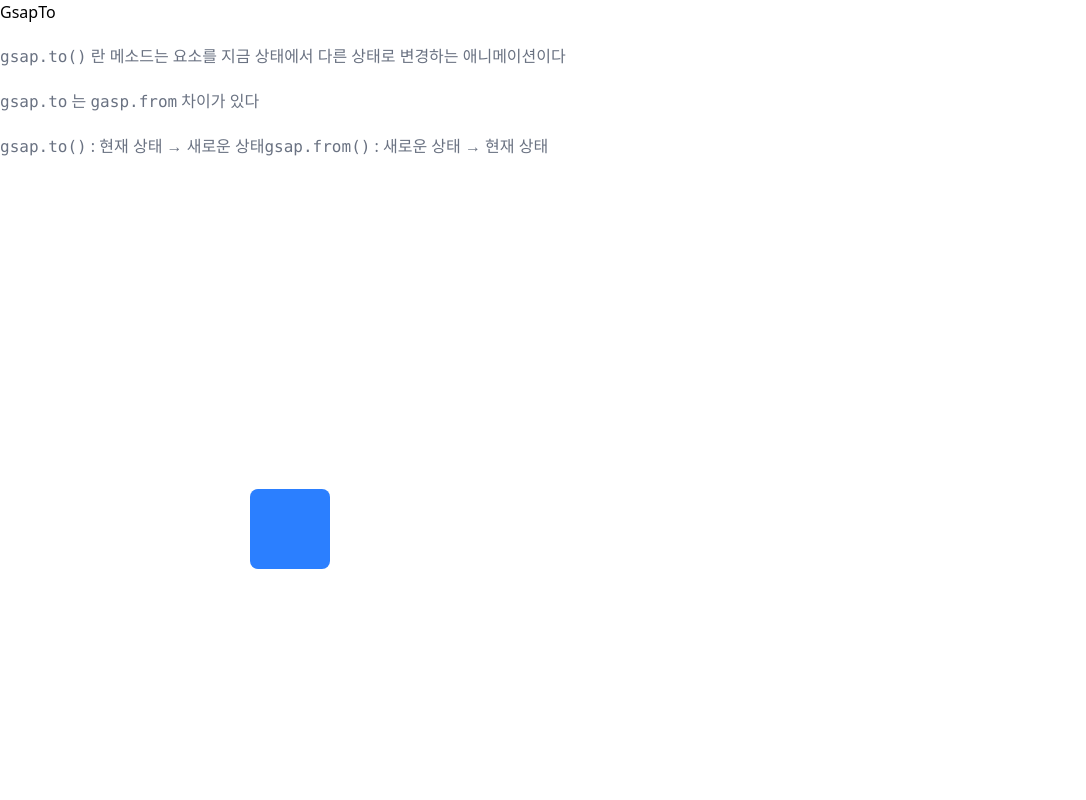
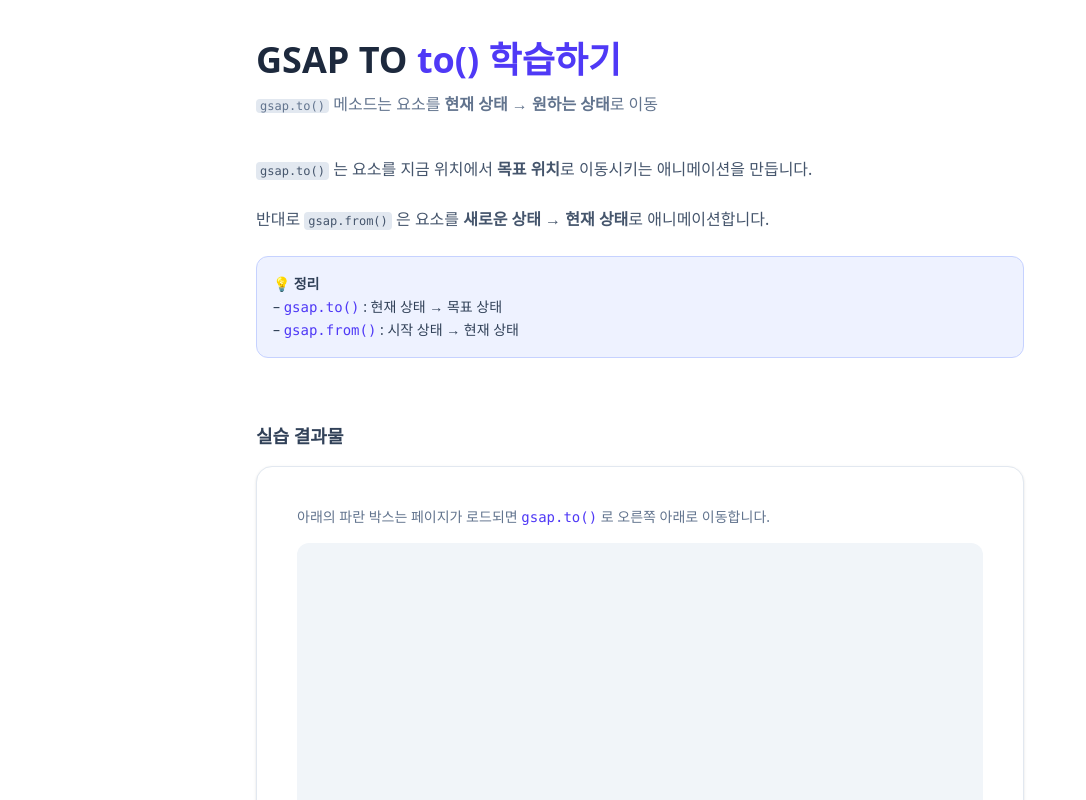
Before and after one commit to eeeunhey/GSAP_Project, a React (Vite) app in the folder GSAP_React/: page /gaspTo in a window 1280 px wide. Shown: the top 800 px of the page, without its empty margins (0-1086 px from the left). Built offline with nearby package versions, Linux system fonts and the light colour scheme.

Commit message:
feat: LessonTemplate 구현

```diff
--- a/GSAP_React/src/components/LessonTemplate.jsx
+++ b/GSAP_React/src/components/LessonTemplate.jsx
@@ -0,0 +1,36 @@
+import React from "react";
+
+const LessonTemplate = ({
+  title, // 제목
+  highlight, // 강조 문구
+  intro, // 소개 문구
+  summaryBox, // 요약 박스
+  children, // 실습영역
+}) => {
+  return (
+    <main className="">
+      <header className="max-w-3xl mx-auto text-cente my-10">
+        <h1 className="text-3xl md:text-4xl font-extrabold text-slate-800">
+          {title}{" "}
+          {highlight && <span className="text-indigo-600">{highlight}</span>}
+        </h1>
+        {intro && (
+          <p className="mt-3 text-sm md:text-base text-slate-500">{intro}</p>
+        )}
+      </header>
+
+      {/* 내용 요약 정리 */}
+      <section className="max-w-3xl mx-auto mb-16 space-y-6">
+        {summaryBox}
+      </section>
+
+      {/* 실습섹션 */}
+      <section className="max-w-3xl mx-auto">
+        <h2 className="text-lg font-bold text-slate-700 mb-4">실습 결과물</h2>
+        {children}
+      </section>
+    </main>
+  );
+};
+
+export default LessonTemplate;
--- a/GSAP_React/src/pages/GsapTo.jsx
+++ b/GSAP_React/src/pages/GsapTo.jsx
@@ -1,45 +1,97 @@
-import { useGSAP } from "@gsap/react"
-import gsap from "gsap"
-
+import { useGSAP } from "@gsap/react";
+import gsap from "gsap";
+import LessonTemplate from "../components/LessonTemplate";
 
 export const GsapTo = () => {
-    useGSAP(()=>{
-        // to(해당 id를 (객체), 얼만큼 이동할지 )
-        gsap.to('#blue-box',{
-            x:250,
-            y:250,
-        })
-    },[])
+  useGSAP(() => {
+    // to(해당 id를 (객체), 얼만큼 이동할지 )
+    gsap.to("#blue-box", {
+      x: 250,
+      y: 250,
+    });
+  }, []);
 
-    return (
-        <main>
-            <h1>GsapTo</h1>
+  return (
+    <LessonTemplate
+      title="GSAP TO"
+      highlight="to() 학습하기"
+      intro={
+        <>
+          <code className="px-1 py-0.7 bg-slate-200 rounded text-xs">
+            gsap.to()
+          </code>{" "}
+          메소드는 요소를 <strong>현재 상태 → 원하는 상태</strong>로 이동
+        </>
+      }
+      summaryBox={
+        <>
+          <p className="text-slate-600 leading-relaxed">
+            <code className="px-1 py-0.5 bg-slate-200 rounded text-xs">
+              gsap.to()
+            </code>{" "}
+            는 요소를 지금 위치에서 <strong>목표 위치</strong>로 이동시키는
+            애니메이션을 만듭니다.
+          </p>
 
+          <p className="text-slate-600 leading-relaxed">
+            반대로{" "}
+            <code className="px-1 py-0.5 bg-slate-200 rounded text-xs">
+              gsap.from()
+            </code>{" "}
+            은 요소를 <strong>새로운 상태 → 현재 상태</strong>로
+            애니메이션합니다.
+          </p>
 
-            <p className="mt-5 text-gray-500">
-                <code>gsap.to()</code> 란 메소드는 요소를 지금 상태에서 다른 상태로 변경하는 애니메이션이다
+          <div className="p-4 bg-indigo-50 border border-indigo-200 rounded-xl">
+            <p className="text-slate-700 text-sm leading-relaxed">
+              💡 <strong>정리</strong>
+              <br />– <code className="text-indigo-600">gsap.to()</code> : 현재
+              상태 → 목표 상태
+              <br />– <code className="text-indigo-600">gsap.from()</code> :
+              시작 상태 → 현재 상태
             </p>
+          </div>
+        </>
+      }
+    >
+      {/* 여기가 실습 영역(Playground) */}
+      <div className="p-10 bg-white rounded-2xl shadow-sm border border-slate-200">
+        <p className="text-slate-500 text-sm mb-4">
+          아래의 파란 박스는 페이지가 로드되면{" "}
+          <code className="text-indigo-600">gsap.to()</code> 로 오른쪽 아래로
+          이동합니다.
+        </p>
 
-            <p className="mt-5 text-gray-500">
-                <code>gsap.to</code> 는 <code>gasp.from</code> 차이가 있다
-            </p>
+        <div className="relative h-[500px] bg-slate-100 rounded-xl p-6 overflow-hidden">
+          <div id="blue-box" className="w-20 h-20 bg-blue-500 rounded-lg" />
+        </div>
+      </div>
+    </LessonTemplate>
 
-            <p className="mt-5 text-gray-500">
-                <code>gsap.to()</code> : 현재 상태 → 새로운 상태
-                <code>gsap.from()</code> : 새로운 상태 → 현재 상태
-            </p>
-            <p>
+    // <main>
+    //     <h1>GsapTo</h1>
 
-            </p>
-            <div className="mt-20">
-                <div id="blue-box" className="w-20 h-20 bg-blue-500 rounded-lg">
+    //     <p className="mt-5 text-gray-500">
+    //         <code>gsap.to()</code> 란 메소드는 요소를 지금 상태에서 다른 상태로 변경하는 애니메이션이다
+    //     </p>
 
-                </div>
-            </div>
+    //     <p className="mt-5 text-gray-500">
+    //         <code>gsap.to</code> 는 <code>gasp.from</code> 차이가 있다
+    //     </p>
 
+    //     <p className="mt-5 text-gray-500">
+    //         <code>gsap.to()</code> : 현재 상태 → 새로운 상태
+    //         <code>gsap.from()</code> : 새로운 상태 → 현재 상태
+    //     </p>
+    //     <p>
 
-        </main>
+    //     </p>
+    //     <div className="mt-20">
+    //         <div id="blue-box" className="w-20 h-20 bg-blue-500 rounded-lg">
 
-    )
+    //         </div>
+    //     </div>
 
-}
+    // </main>
+  );
+};
```
